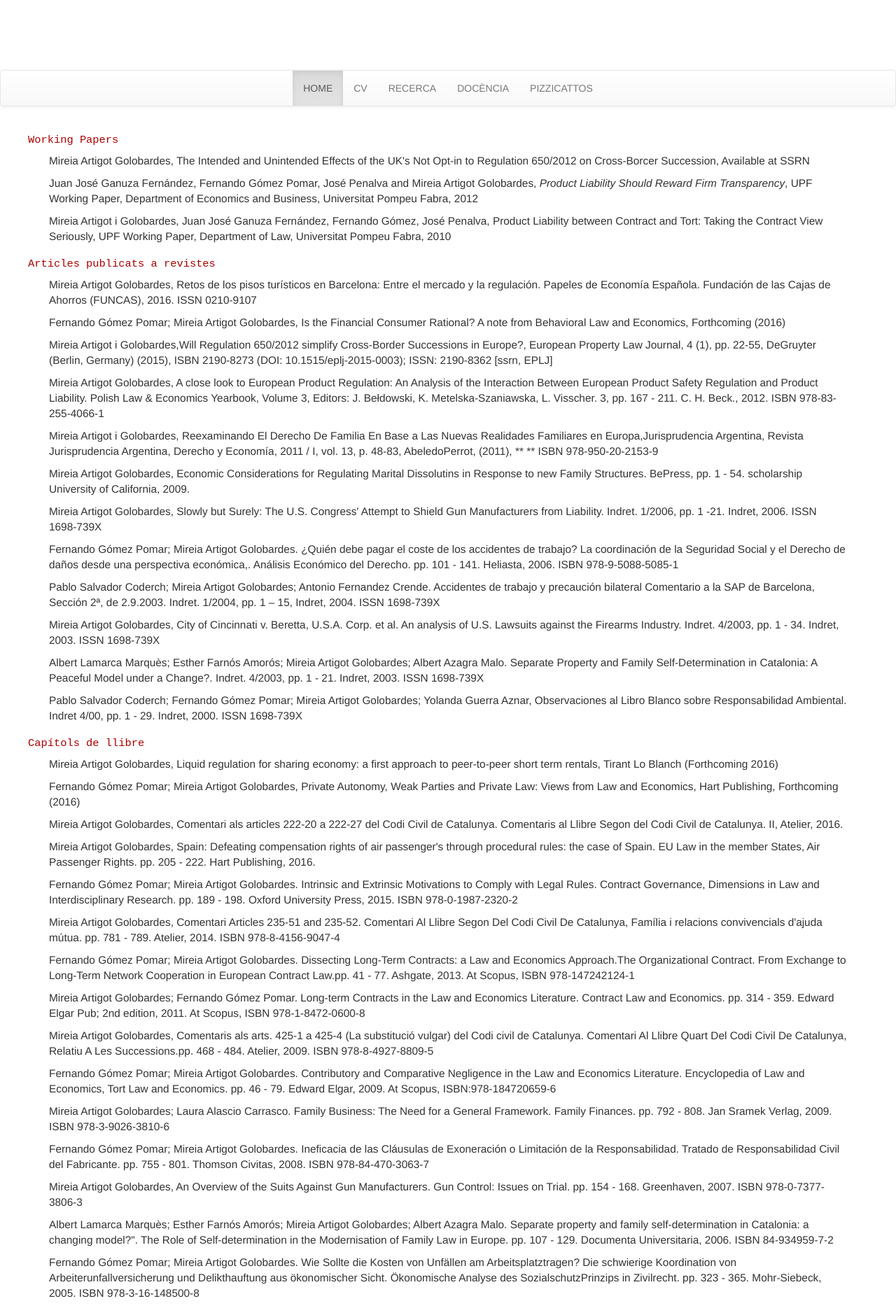
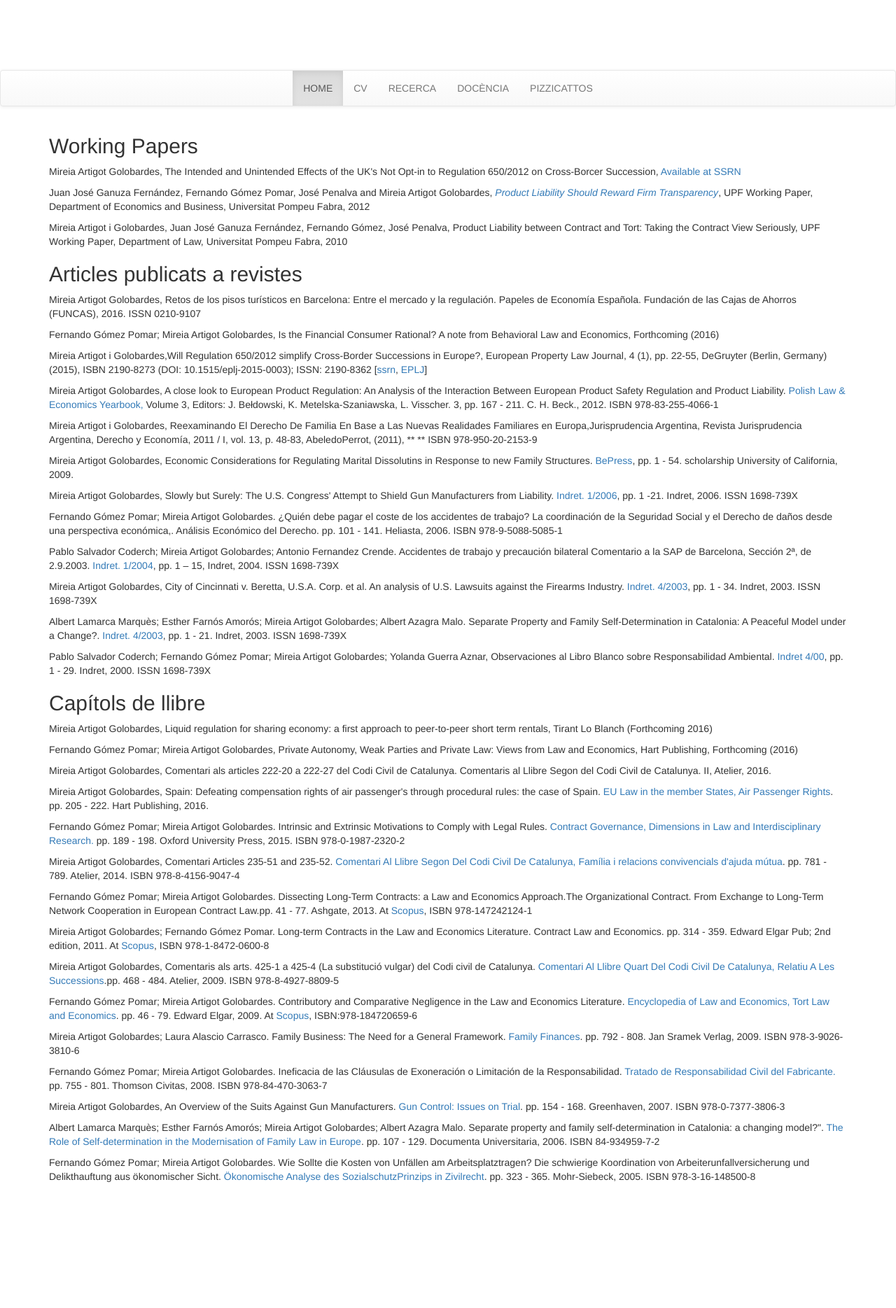
Before and after one commit to JohnPalmer/mireiaartigot, a Jekyll site: the page built from research/ca/index.md, in a window 1280 px wide. Shown: the whole page at 70% size. Built offline with Jekyll 4.4.1, drawn with Linux system fonts in a browser that asks for light colours; nearby versions of some CDN libraries; after the commit the page ends 1701 px from its top, so only the background shows below that.

Commit message:
Update research.html

```diff
--- a/_layouts/research.html
+++ b/_layouts/research.html
@@ -3,7 +3,6 @@
 
  <head>
 {% include head.html %}
-  <link href="{{ site.url }}/css/cv_style.css" type="text/css" rel="stylesheet" media="screen">
   </head>
 
   <body>
```
